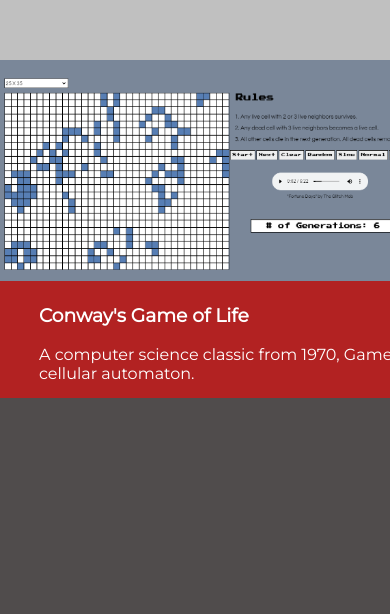
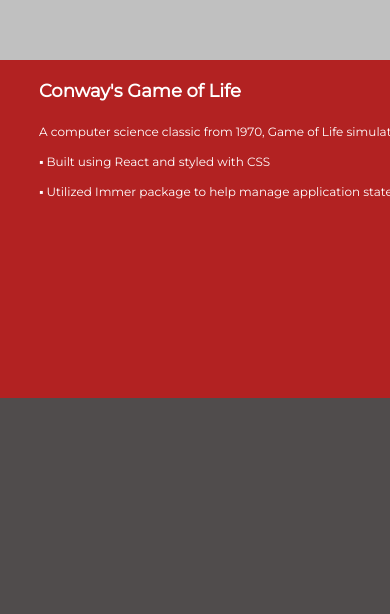
Before and after one commit to MicheSi/portfolio-react, a React (Create React App) app: page / in a window 390 px wide. Shown: the part 2246-2860 px from the top of the page. Built offline with nearby package versions, Linux system fonts and the light colour scheme.

Commit message:
made changes to media queries

```diff
--- a/src/App.css
+++ b/src/App.css
@@ -6,6 +6,12 @@
   text-align: center;
   max-width: 100%;
   margin: 0;
+  font-size: 1.6rem;
+  line-height: 1.5;
+}
+
+h3 {
+  font-size: 2rem;
 }
 
 .title {
@@ -66,7 +72,6 @@ nav a:hover {
   color: firebrick;
 }
 
-
 .homeDiv nav {
   margin-top: 20%;
 }
@@ -95,7 +100,7 @@ nav a:hover {
 }
 
 .aboutDiv p, .aboutDiv h3 {
-  margin: 6% 10%;
+  padding: 1% 10%;
 }
 
 /* Work Styles */
@@ -111,7 +116,7 @@ nav a:hover {
 }
 
 .ddt img, .gigapet img, .farmfresh img, .amiibo img, .life img {
-  width: 760px;
+  width: 200%;
 }
 
 .projectDiv {
@@ -158,6 +163,7 @@ nav a:hover {
 }
 
 .contactText h2, .contactText p {
+  width: 175%;
   margin: 10% 0;
 }
 
@@ -205,22 +211,21 @@ footer {
     height: 45vh;
   }
 
+  .aboutDiv p, .aboutDiv h3 {
+    padding-right: 25%;
+  }
+
   .life h3, .life p, .ddt h3, .ddt p, .gigapet h3, .gigapet p, .farmfresh h3, .farmfresh p, .amiibo h3, .amiibo p {
     width: 135%;
     text-align: left;
     margin-left: 10%;
   }
 
-  .ddt img, .gigapet img, .farmfresh img, .amiibo img, .life img {
-    width: 500px;
+  .contactText h2, .contactText p {
+    width: 125%;
+    margin: 10% 0;
   }
-}
 
-@media (max-width: 900px) {
-
-  .ddt img, .gigapet img, .farmfresh img, .amiibo img, .life img{
-    width: 449px;
-  }
 }
 
 /* iPad 768 x 1024 */
@@ -238,9 +243,22 @@ footer {
     margin-top: 20%;
   }
 
-  .ddt img, .gigapet img, .farmfresh img, .amiibo img, .life img{
-    width: 380px;
+  h2 {
+    font-size: 2rem;
   }
+
+  h3 {
+    font-size: 1.8rem;
+  }
+
+  p {
+    font-size: 1.2rem;
+  }
+
+  .iconLinks i {
+    font-size: 2.4em;
+  }
+
 }
 
 @media (max-width: 600px) {
@@ -258,12 +276,12 @@ footer {
     height: 40vh;
   }
 
-  .titleDiv nav {
+  .ddt img, .gigapet img, .farmfresh img, .amiibo img, .life img{
     display: none;
   }
 
-  .ddt img, .gigapet img, .farmfresh img, .amiibo img, .life img{
-    width: 595px;
+  .titleDiv nav {
+    display: none;
   }
 
   .titleImg {
@@ -285,10 +303,6 @@ footer {
 
   #about div, #work .titleDiv, #contact div {
     height: 65vh;
-  }
-
-  .ddt img, .gigapet img, .farmfresh img, .amiibo img, .life img{
-    width: 497px;
   }
 
   .contactText {
--- a/src/index.css
+++ b/src/index.css
@@ -2,6 +2,7 @@
 
 html, body {
   box-sizing: border-box;
+  font-size: 62.5%;
   background-color: silver;
   margin: 0;
   font-family: 'Montserrat', sans-serif;
```
